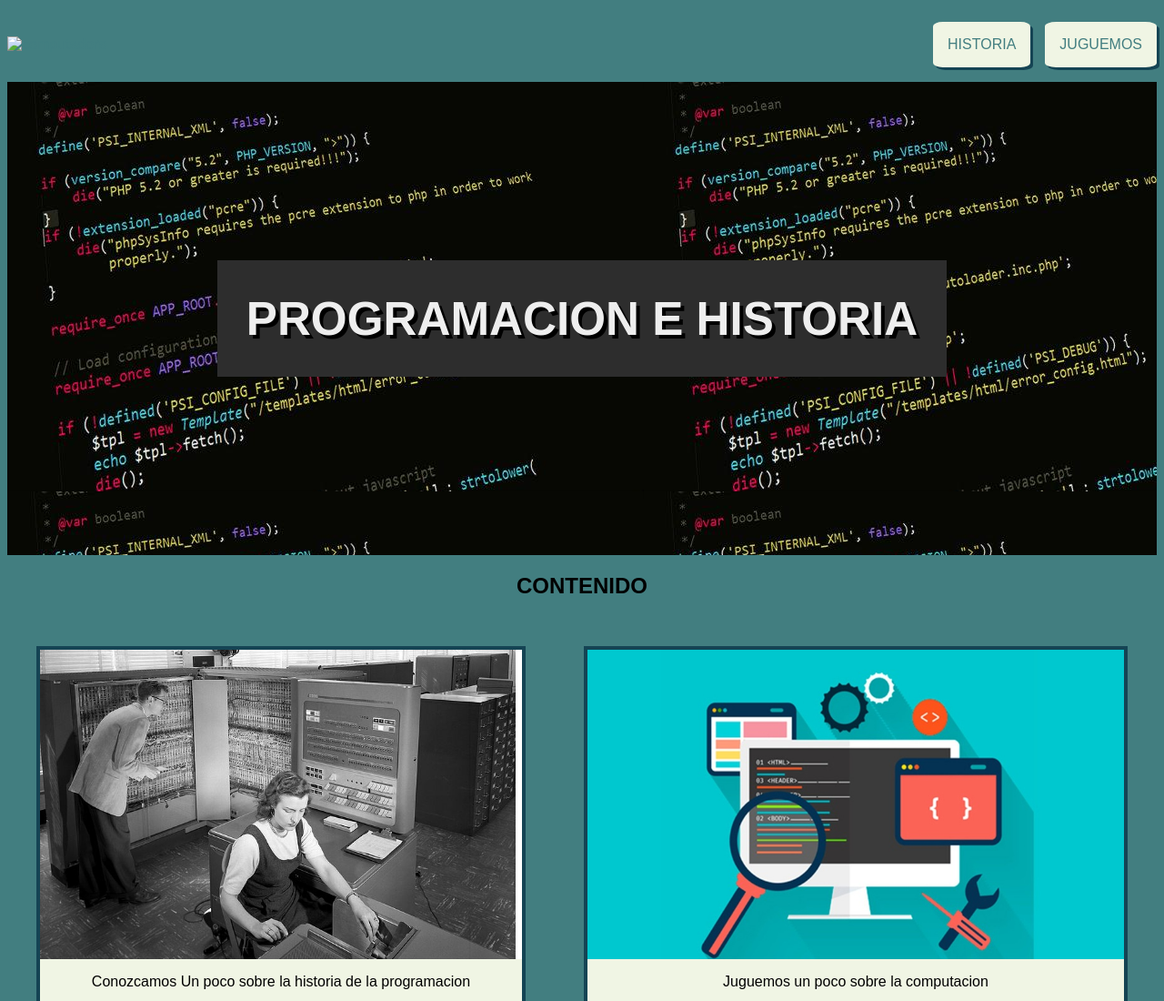
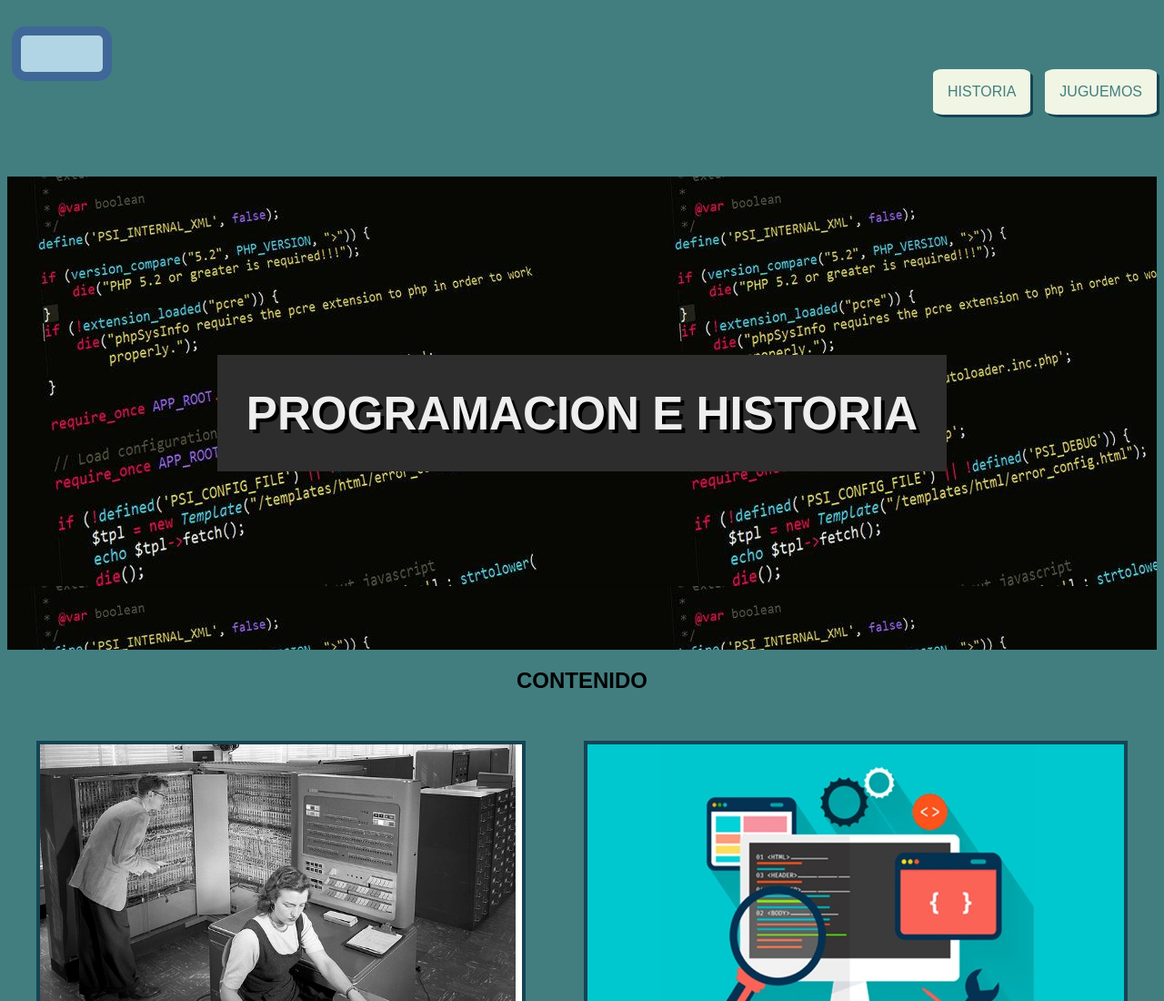
Before and after one commit to tomas-aragon/TP-final-front-end-tercer-mod, a plain HTML site: page index.html in a window 1280 px wide. Shown: the top 1100 px of the page at 91% size. Drawn offline with Linux system fonts and the light colour scheme.

Commit message:
sdfsdsdffsd

```diff
--- a/index.html
+++ b/index.html
@@ -9,7 +9,11 @@
 </head>
 <body>
 <nav>
-    <a href="./index.html"><img src=".svg" alt="computadora"></a>
+    <a href="./index.html">
+        <svg>
+            <rect x="10" y="10" height="50" width="100" fill="#b1d5e4" stroke="#3f6797" stroke-width="10" rx="10" ry="10"/>
+        </svg>
+    </a>
     <div class="right">
     <a href="./historia.html"><div class="btn">HISTORIA</div></a>
     <a href="./juguemos.html"><div class="btn">JUGUEMOS</div></a>
```
Also changed, not shown: imagenes/PC.svg (added).
